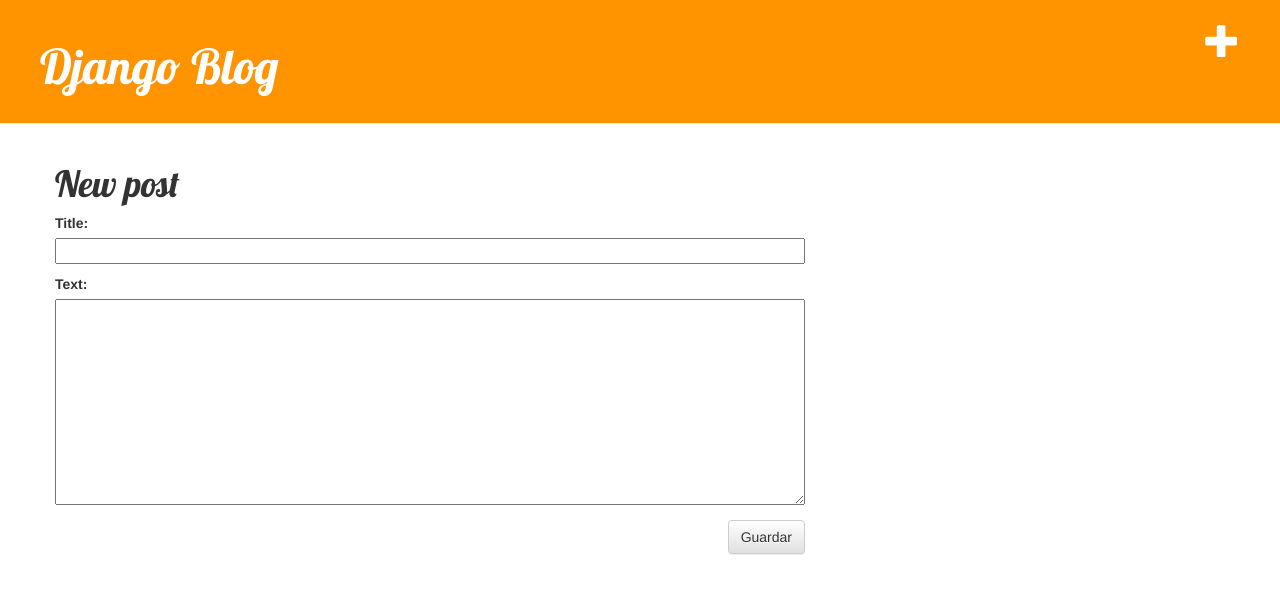
After one commit to FelipeAlbertoT/MySite, a Django app: page /blog/post/new/ in a window 1280 px wide. The commit adds this page. Shown: the top 594 px of the page. Run offline with Django 3.2, Linux system fonts and the light colour scheme; some libraries are stand-ins or nearby versions.

Commit message:
Um monte de melhorias

```diff
--- /dev/null
+++ b/blog/forms.py
@@ -0,0 +1,10 @@
+from django import forms
+
+from .models import Post
+
+
+class PostForm(forms.ModelForm):
+
+    class Meta:
+        model = Post
+        fields = ('title', 'text',)
--- /dev/null
+++ b/blog/static/css/blog.css
@@ -0,0 +1,68 @@
+.page-header {
+    background-color: #ff9400;
+    margin-top: 0;
+    padding: 20px 20px 20px 40px;
+}
+
+.page-header h1, .page-header h1 a, .page-header h1 a:visited, .page-header h1 a:active {
+    color: #ffffff;
+    font-size: 36pt;
+    text-decoration: none;
+}
+
+.content {
+    margin-left: 40px;
+}
+
+h1, h2, h3, h4 {
+    font-family: 'Lobster', cursive;
+}
+
+.date {
+    float: right;
+    color: #828282;
+}
+
+.save {
+    float: right;
+}
+
+.post-form textarea, .post-form input {
+    width: 100%;
+}
+
+.top-menu, .top-menu:hover, .top-menu:visited {
+    color: #ffffff;
+    float: right;
+    font-size: 26pt;
+    margin-right: 20px;
+}
+
+.post {
+    margin-bottom: 70px;
+}
+
+.post h1 a, .post h1 a:visited {
+    color: #000000;
+}
+
+th {
+    background-color: #ff9400;
+    border-bottom: 1px solid #ddd;
+    border-left: 1px solid #ddd;
+    color: white;
+}
+
+th, td {
+    padding: 15px;
+    text-align: left;
+    border-bottom: 1px solid #ddd;
+}
+
+tr:nth-child(even) {
+    background-color: #f2f2f2;
+}
+
+tr:hover {
+    background-color: #959595;
+}
--- /dev/null
+++ b/blog/templates/blog/base.html
@@ -0,0 +1,25 @@
+<!DOCTYPE html>
+{% load staticfiles %}
+<html lang="en">
+<head>
+    <meta charset="UTF-8">
+    <link rel="stylesheet" href="//maxcdn.bootstrapcdn.com/bootstrap/3.2.0/css/bootstrap.min.css">
+    <link rel="stylesheet" href="//maxcdn.bootstrapcdn.com/bootstrap/3.2.0/css/bootstrap-theme.min.css">
+    <link rel="stylesheet" href="http://fonts.googleapis.com/css?family=Lobster&subset=latin,latin-ext" type="text/css">
+    <link rel="stylesheet" href="{% static 'css/blog.css' %}">
+</head>
+<body>
+    <div class="page-header">
+        <a href="{% url 'blog.views.post_new' %}" class="top-menu"><span class="glyphicon glyphicon-plus"></span></a>
+        <h1><a href="/blog">Django Blog</a></h1>
+    </div>
+    <div class="content container">
+        <div class="row">
+            <div class="col-md-8">
+            {% block content %}
+            {% endblock %}
+            </div>
+        </div>
+    </div>
+</body>
+</html>
--- /dev/null
+++ b/blog/templates/blog/post_edit.html
@@ -0,0 +1,10 @@
+{% extends 'blog/base.html' %}
+
+{% block content %}
+    <h1>New post</h1>
+    <form method="POST" class="post-form">
+        {% csrf_token %}
+        {{ form.as_p }}
+        <button type="submit" class="save btn btn-default">Guardar</button>
+    </form>
+{% endblock %}
--- a/blog/urls.py
+++ b/blog/urls.py
@@ -4,4 +4,7 @@ from . import views
 
 urlpatterns = [
     url(r'^$', views.post_list),
+    url(r'^post/(?P<pk>[0-9]+)/$', views.post_detail),
+    url(r'^post/new/$', views.post_new, name='post_new'),
+    url(r'^post/(?P<pk>[0-9]+)/edit/$', views.post_edit, name='post_edit'),
 ]
--- a/blog/views.py
+++ b/blog/views.py
@@ -1,5 +1,41 @@
-from django.shortcuts import render
+from django.shortcuts import render, get_object_or_404, redirect
+from django.utils import timezone
+from .models import Post
+from .forms import PostForm
 
 
 def post_list(request):
-    return render(request, 'blog/post_list.html', {})
+    posts = Post.objects.filter(published_date__lte=timezone.now()).order_by('published_date')
+    return render(request, 'blog/post_list.html', {'posts': posts})
+
+
+def post_detail(request, pk):
+    post = get_object_or_404(Post, pk=pk)
+    return render(request, 'blog/post_detail.html', {'post': post})
+
+
+def post_new(request):
+    if request.method == 'POST':
+        form = PostForm(request.POST)
+        if form.is_valid():
+            post = form.save(commit=False)
+            post.author = request.user
+            post.save()
+            return redirect('blog.views.post_detail', pk=post.pk)
+    else:
+        form = PostForm()
+    return render(request, 'blog/post_edit.html', {'form': form})
+
+
+def post_edit(request, pk):
+    post = get_object_or_404(Post, pk=pk)
+    if request.method == 'POST':
+        form = PostForm(request.POST, instance=post)
+        if form.is_valid():
+            post = form.save(commit=False)
+            post.author = request.user
+            post.save()
+            return redirect('blog.views.post_detail', pk=post.pk)
+    else:
+        form = PostForm(instance=post)
+    return render(request, 'blog/post_edit.html', {'form': form})
```
Also changed, not shown: blog/templates/blog/post_detail.html (added, +14 -0 lines), blog/templates/blog/post_list.html (+12 -8 lines), blog/templates/blog/post_table.html (added, +70 -0 lines), db.sqlite3.
